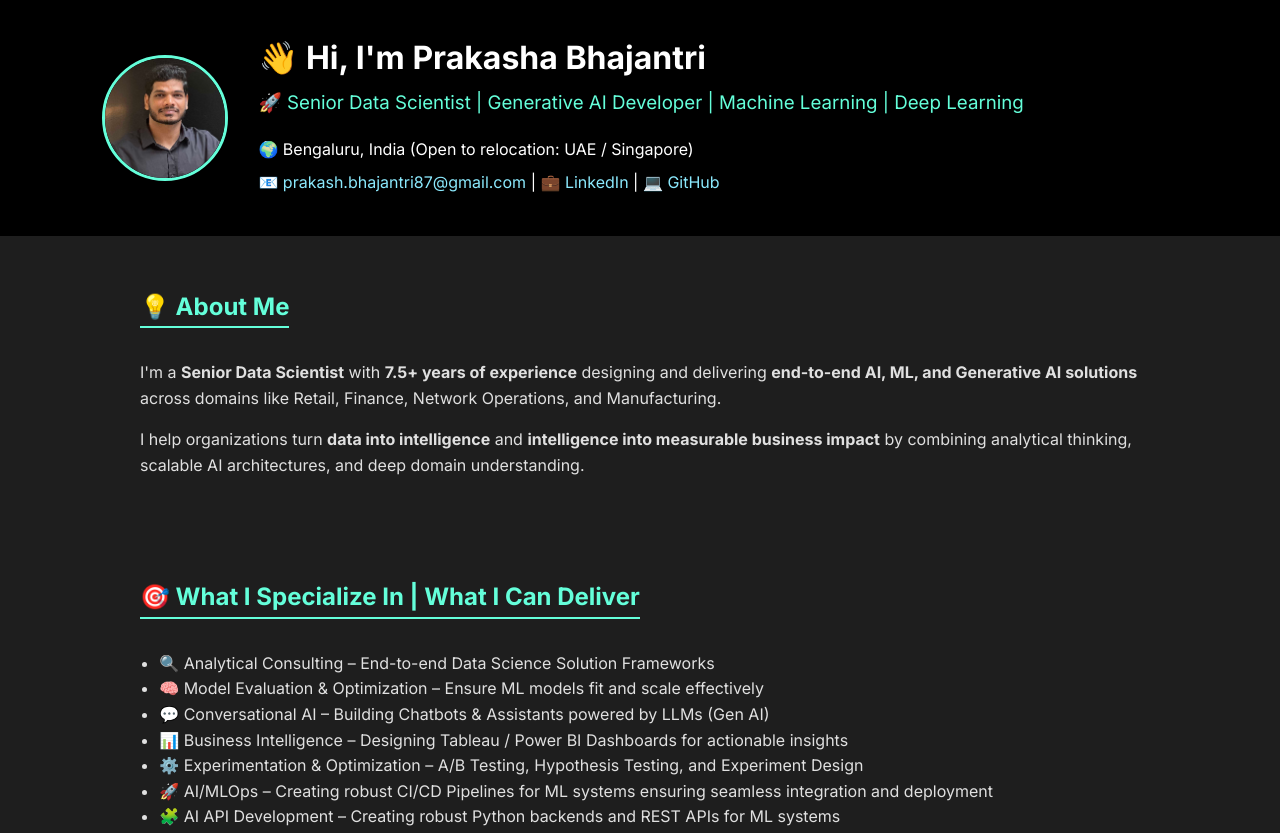
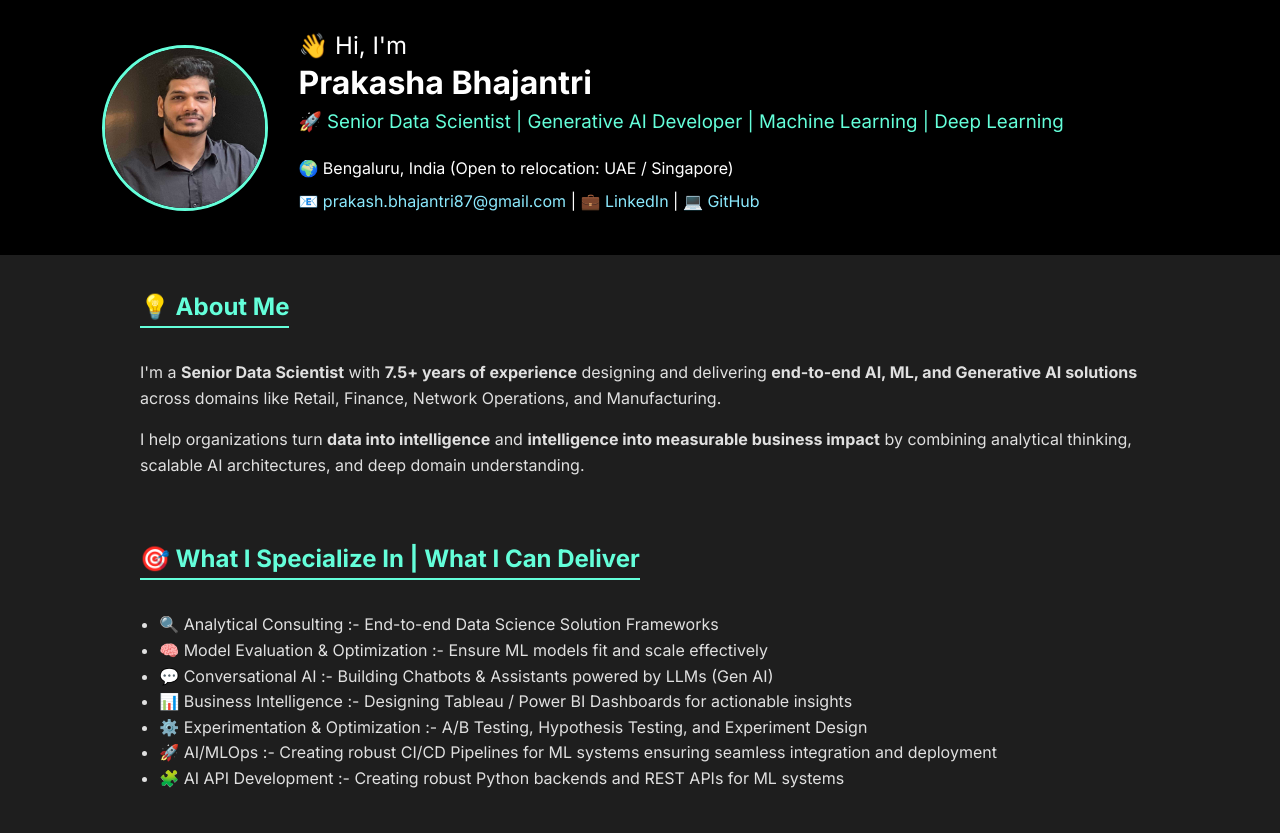
Before and after one commit to prakasha-bhajantri/prakasha-bhajantri.github.io, a plain HTML site: page index.html in a window 1280 px wide. Shown: the top 833 px of the page. Drawn offline with Linux system fonts and the light colour scheme.

Commit message:
updated index.html

```diff
--- a/index.html
+++ b/index.html
@@ -29,8 +29,8 @@
     }
 
     .profile-photo {
-      width: 120px;
-      height: 120px;
+      width: 160px; /* Increased photo size */
+      height: 160px; /* Increased photo size */
       border-radius: 50%;
       object-fit: cover;
       border: 3px solid #64ffda; /* Accent border */
@@ -42,10 +42,23 @@
       text-align: left;
     }
 
+    /* New style for the separate greeting line */
+    .greeting-text {
+        margin: 0;
+        font-size: 1.5rem; /* Smaller size for "Hi, I'm" */
+        font-weight: 400;
+        line-height: 1.2;
+        margin-bottom: 0.2rem; /* Small space between greeting and name */
+    }
+
+    /* Style for the name (now the main h1) */
     header h1 {
         margin: 0;
-        font-size: 2rem;
+        font-size: 2rem; /* Keep the name large */
+        font-weight: 700; /* Make the name bold */
+        line-height: 1.2;
     }
+
     header h3 {
         margin-top: 0.3rem;
         font-weight: 400;
@@ -56,7 +69,7 @@
     }
 
     section {
-      padding: 2rem 8%;
+      padding: 0.8rem 8%; /* Reduced vertical padding for tighter sections */
       max-width: 1000px;
       margin: auto;
     }
@@ -101,7 +114,7 @@
       padding: 2rem;
       background: #000000; /* Darker footer */
       color: #e0e0e0;
-      margin-top: 2rem;
+      margin-top: 0.8rem; /* Adjusted top margin to match section padding */
     }
   </style>
 </head>
@@ -112,11 +125,13 @@
       src="./photo_pb.jpg"
       alt="Prakasha Bhajantri Profile Photo"
       class="profile-photo"
-      onerror="this.onerror=null;this.src='https://placehold.co/120x120/4a4a4a/ffffff?text=PB'"
+      onerror="this.onerror=null;this.src='https://placehold.co/160x160/4a4a4a/ffffff?text=PB'"
     />
 
     <div class="header-content">
-        <h1>👋 Hi, I'm <strong>Prakasha Bhajantri</strong></h1>
+        <!-- MODIFICATION: Separated greeting and name into two lines -->
+        <p class="greeting-text">👋 Hi, I'm</p>
+        <h1>Prakasha Bhajantri</h1>
         <h3>🚀 Senior Data Scientist | Generative AI Developer | Machine Learning | Deep Learning</h3>
         <p>🌍 Bengaluru, India (Open to relocation: UAE / Singapore)</p>
         <p>
@@ -136,13 +151,13 @@
   <section>
     <h2>🎯 What I Specialize In | What I Can Deliver</h2>
     <ul>
-      <li>🔍 Analytical Consulting – End-to-end Data Science Solution Frameworks</li>
-      <li>🧠 Model Evaluation & Optimization – Ensure ML models fit and scale effectively</li>
-      <li>💬 Conversational AI – Building Chatbots & Assistants powered by LLMs (Gen AI)</li>
-      <li>📊 Business Intelligence – Designing Tableau / Power BI Dashboards for actionable insights</li>
-      <li>⚙️ Experimentation & Optimization – A/B Testing, Hypothesis Testing, and Experiment Design</li>
-      <li>🚀 AI/MLOps – Creating robust CI/CD Pipelines for ML systems ensuring seamless integration and deployment</li>
-      <li>🧩 AI API Development – Creating robust Python backends and REST APIs for ML systems</li>
+      <li>🔍 Analytical Consulting :- End-to-end Data Science Solution Frameworks</li>
+      <li>🧠 Model Evaluation & Optimization :- Ensure ML models fit and scale effectively</li>
+      <li>💬 Conversational AI :- Building Chatbots & Assistants powered by LLMs (Gen AI)</li>
+      <li>📊 Business Intelligence :- Designing Tableau / Power BI Dashboards for actionable insights</li>
+      <li>⚙️ Experimentation & Optimization :- A/B Testing, Hypothesis Testing, and Experiment Design</li>
+      <li>🚀 AI/MLOps :- Creating robust CI/CD Pipelines for ML systems ensuring seamless integration and deployment</li>
+      <li>🧩 AI API Development :- Creating robust Python backends and REST APIs for ML systems</li>
     </ul>
   </section>
 
@@ -163,13 +178,13 @@
   <section>
     <h2>🏆 Some Impactful Work I’ve Done</h2>
     <ul>
-      <li>🧩 Built GenAI Assistants for RCA and KPI automation — helped reduce network downtime</li>
-      <li>🤖 Developed LLM-based RAG Meeting Summarizer integrated with ServiceNow — improved issue resolution</li>
-      <li>📈 Created Cost Forecasting Models — enabled better financial planning and cost optimization</li>
-      <li>📈 Built Failure Prediction (LSTM-RNN) — planned predictive maintenance in advance</li>
-      <li>💬 Designed Next Best Action Recommender System — converted one-time purchasers to repeat buyers</li>
-      <li>📊 Conducted A/B Testing on Email Campaigns — enhanced engagement rates</li>
-      <li>🧠 Built CLTV Models — identified and retained high-value customers</li>
+      <li>🧩 Built GenAI Assistants for RCA and KPI automation :- Helped reduce network downtime</li>
+      <li>🤖 Developed LLM-based RAG Meeting Summarizer integrated with ServiceNow :- Improved issue resolution</li>
+      <li>📈 Created Cost Forecasting Models :-  Enabled better financial planning and cost optimization</li>
+      <li>📈 Built Failure Prediction (LSTM-RNN) :- Planned predictive maintenance in advance</li>
+      <li>💬 Designed Next Best Action Recommender System :- Converted one-time purchasers to repeat buyers</li>
+      <li>📊 Conducted A/B Testing on Email Campaigns :- Enhanced engagement rates</li>
+      <li>🧠 Built CLTV Models :- Identified and retained high-value customers</li>
       <li>🧠 YOLO-v4 Object Detection for Pokémon Game</li>
       <li>💬 Stakeholder Management | Leadership & Project Management</li>
     </ul>
```
